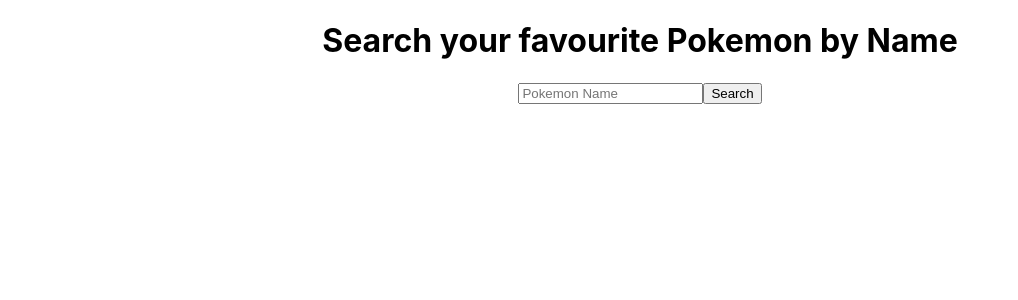
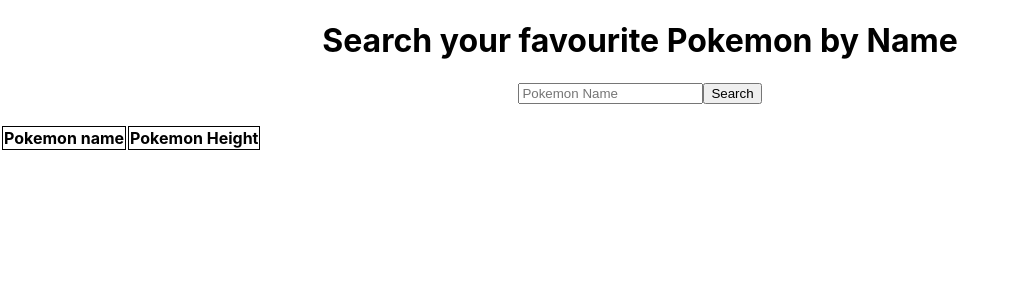
Before and after one commit to tarun7180/PokemonSearch, a React (Create React App) app in the folder pockemonsearch/: page / in a window 1280 px wide. Shown: the top 300 px of the page, without its empty margins (0-1018 px from the left). Built offline with nearby package versions, Linux system fonts and the light colour scheme.

Commit message:
Update SearchComponent.js

```diff
--- a/pockemonsearch/src/components/SearchComponent.js
+++ b/pockemonsearch/src/components/SearchComponent.js
@@ -2,7 +2,7 @@ import React, { useState } from  "react"
 
 function SearchComponent() {
     const [inputValue, setInputValue] = useState('')
-    const [pokemonData, setPokemonData] = useState(null);
+    const [pokemonData, setPokemonData] = useState([]);
 
     const handleInputChange = (e) => {
         setInputValue(e.target.value);
@@ -14,7 +14,12 @@ function SearchComponent() {
             try {
                 const response = await fetch(`https://pokeapi.co/api/v2/pokemon/${inputValue}`);
                 const data = await response.json();
-                setPokemonData(data);
+                const formattedData = [{
+                    id: data.id,
+                    empName: data.name,
+                    height: data.height
+                }];
+                setPokemonData(formattedData);
               } catch (error) {
                 console.error('Error fetching Pokemon data:', error);
               }
@@ -26,6 +31,31 @@ function SearchComponent() {
             <h1>Search your favourite Pokemon by Name</h1>
             <input type="text" value = {inputValue} onChange={handleInputChange} placeholder="Pokemon Name"/>
             <button className='btn btn-primary' onClick={searchPokemon}>Search</button>
+            <br/> <br/>
+            <div>
+                <table className="table">
+                    <thead>
+                        <tr>
+                            <th scope="col" style={{ border: "1px solid black" }}>Pokemon name</th>
+                            <th scope="col" style={{ border: "1px solid black" }}>Pokemon Height</th>
+                        </tr>
+                    </thead>
+                    <tbody>
+                        {pokemonData ? (
+                            pokemonData.map((data) => (
+                                <tr key={data.id}>
+                                    <td style={{ border: "1px solid black" }}>{data.empName}</td>
+                                    <td style={{ border: "1px solid black" }}>{data.height}</td>
+                                </tr>
+                            ))
+                        ) : (
+                            <tr>
+                                <td colSpan="2" style={{ border: "1px solid black", textAlign: "center" }}>No data available</td>
+                            </tr>
+                        )}
+                    </tbody>
+                </table>
+            </div>
         </div>
     );
 }
```
